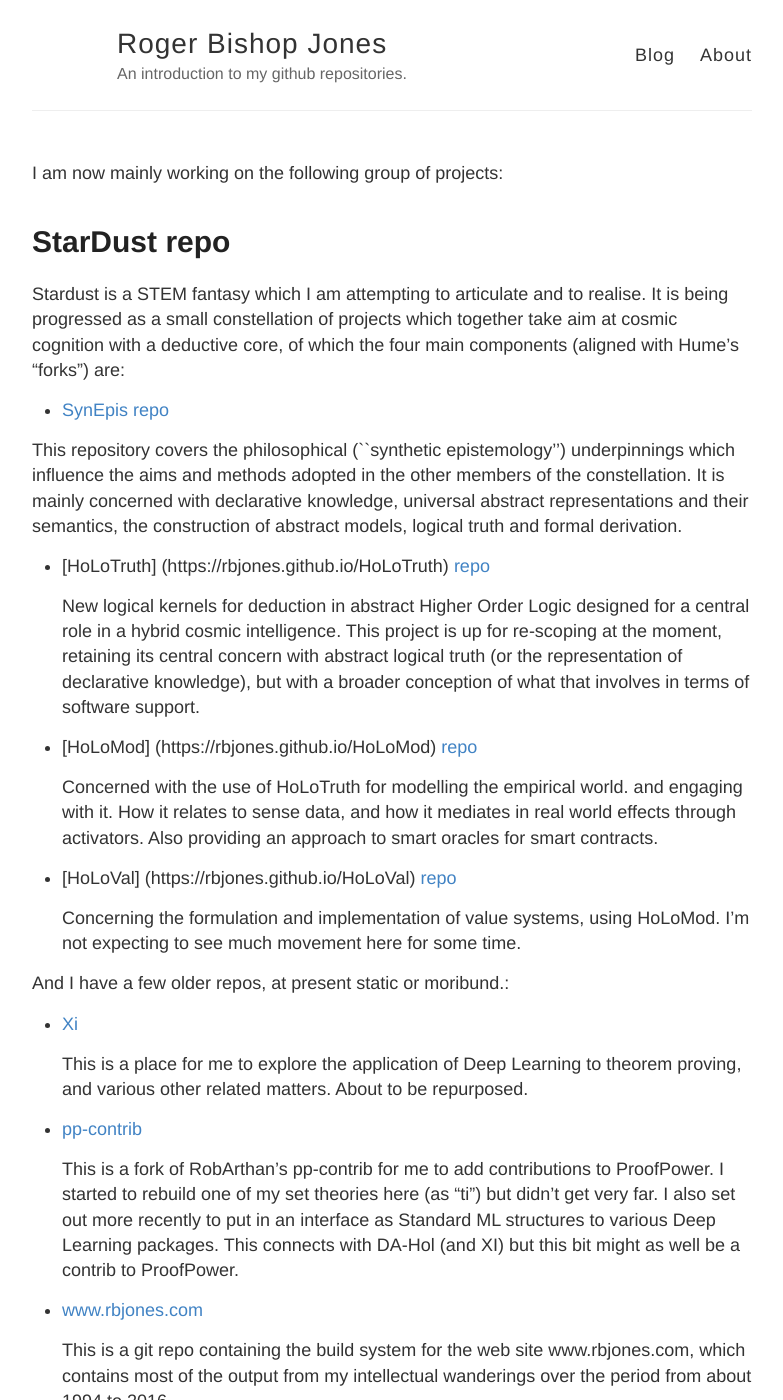
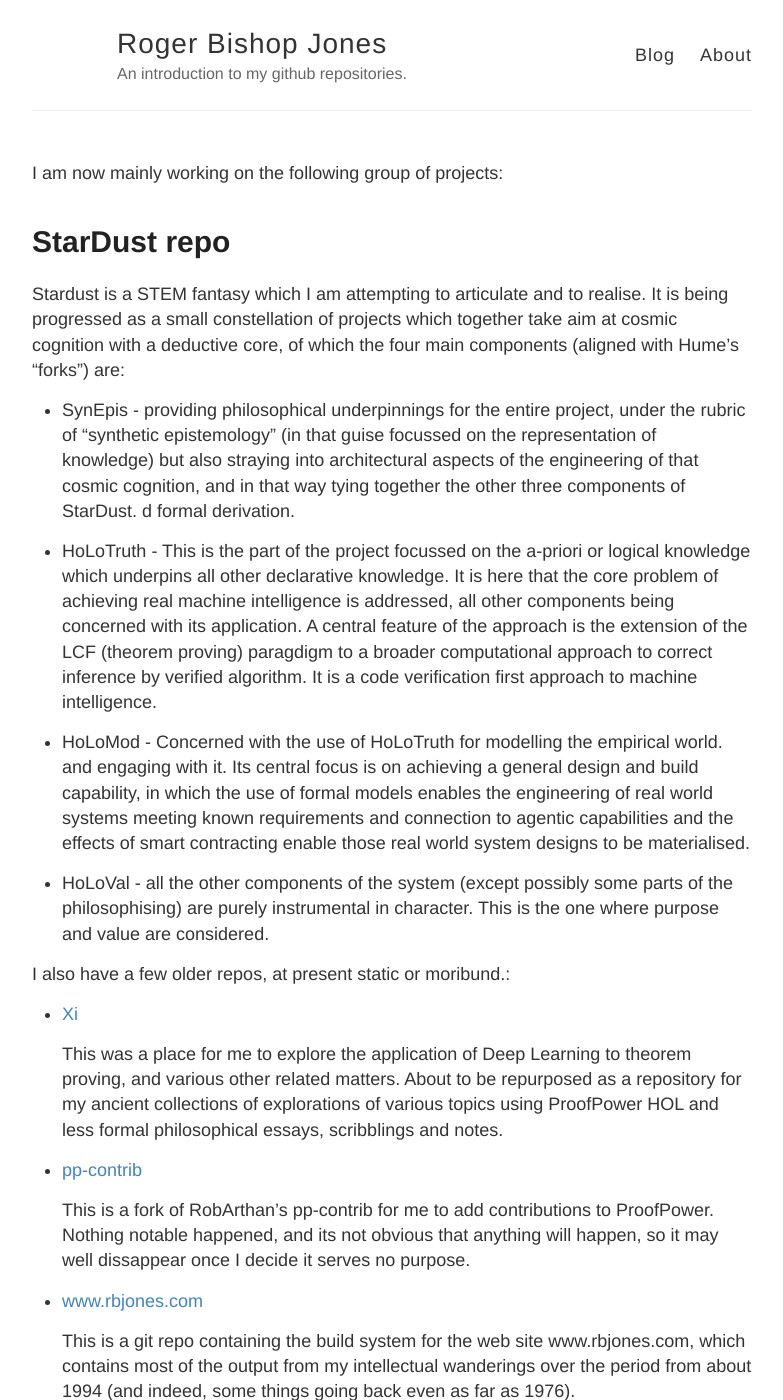
Before and after one commit to rbjones/rbjones.github.io, a Jekyll site: the page built from index.md, in a window 1280 px wide and 1400 px high. Shown: the whole window, without its empty margins (248-1031 px from the left). Built offline with Jekyll 4.4.1, drawn with Linux system fonts in a browser that asks for light colours; some of the changed text lies outside the part shown.

Commit message:
Rewritten index file
More concise description of StarDust

```diff
--- a/index.md
+++ b/index.md
@@ -8,45 +8,35 @@ I am now mainly working on the following group of projects:
   Stardust is a STEM fantasy which I am attempting to articulate and to realise.
   It is being progressed as a small constellation of projects which together take aim at cosmic cognition with a deductive core, of which the four main components (aligned with Hume's "forks") are:
 
--  [SynEpis](https://rbjones.github.io/SynEpis) [repo](https://github.com/rbjones/SynEpis)
+-  SynEpis - providing philosophical underpinnings for the entire project, under the rubric of "synthetic epistemology" (in that guise focussed on the representation of knowledge) but also straying into architectural aspects of the engineering of that cosmic cognition, and in that way tying together the other three components of StarDust.
+d  formal derivation.
 
-This repository covers the philosophical (``synthetic epistemology'') underpinnings which influence the aims and methods adopted in the other members of the constellation.
-It is mainly concerned with declarative knowledge, universal abstract representations and their semantics, the construction of abstract models, logical truth and  formal derivation.
+- HoLoTruth - This is the part of the project focussed on the a-priori or logical knowledge which underpins all other declarative knowledge.
+It is here that the core problem of achieving real machine intelligence is addressed, all other components being concerned with its application.
+A central feature of the approach is the extension of the LCF (theorem proving) paragdigm to a broader computational approach to correct inference by verified algorithm.
+It is a code verification first approach to machine intelligence.
 
-- [HoLoTruth] (https://rbjones.github.io/HoLoTruth) [repo](https://github.com/rbjones/HoLoTruth)
+- HoLoMod - Concerned with the use of HoLoTruth for modelling the empirical world. and engaging with it.
+Its central focus is on achieving a general design and build capability, in which the use of formal models enables the engineering of real world systems meeting known requirements and connection to agentic capabilities and the effects of smart contracting enable those real world system designs to be materialised.
 
-  New logical kernels for deduction in abstract Higher Order Logic designed for a central role in a hybrid cosmic intelligence.
-  This project is up for re-scoping at the moment, retaining its central concern with abstract logical truth (or the representation of declarative knowledge), but with a broader conception of what that involves in terms of software support.
+- HoLoVal - all the other components of the system (except possibly some parts of the philosophising) are purely instrumental in character.
+This is the one where purpose and value are considered.
 
-- [HoLoMod] (https://rbjones.github.io/HoLoMod) [repo](https://github.com/rbjones/HoLoTruth)
-
-  Concerned with the use of HoLoTruth for modelling the empirical world. and engaging with it.
-  How it relates to sense data, and how it mediates in real world effects through activators.
-  Also providing an approach to smart oracles for smart contracts.
-
-- [HoLoVal] (https://rbjones.github.io/HoLoVal) [repo](https://github.com/rbjones/HoLoVal)
-
-  Concerning the formulation and implementation of value systems, using HoLoMod.
-  I'm not expecting to see much movement here for some time.
-
-And I have a few older repos, at present static or moribund.:
+I also have a few older repos, at present static or moribund.:
 
 - [Xi](https://www.github.com/rbjones/Xi)
 
-  This is a place for me to explore the application of Deep Learning to theorem proving, and various other related matters.
-  About to be repurposed.
+  This was a place for me to explore the application of Deep Learning to theorem proving, and various other related matters.
+  About to be repurposed as a repository for my ancient collections of explorations of various topics using ProofPower HOL and less formal philosophical essays, scribblings and notes.
 
 - [pp-contrib](https://www.github.com/rbjones/pp-contrib)
 
   This is a fork of RobArthan's pp-contrib for me to add contributions to ProofPower.
-  I started to rebuild one of my set theories here (as "ti") but didn't get very far.
-  I also set out more recently to put in an interface as Standard ML structures to various Deep Learning packages.
-  This connects with DA-Hol (and XI) but this bit might as well be a contrib to ProofPower.
+  Nothing notable happened, and its not obvious that anything will happen, so it may well dissappear once I decide it serves no purpose.
 
 - [www.rbjones.com](https://www.github.com/rbjones/www.rbjones.com)
 
-  This is a git repo containing the build system for the web site www.rbjones.com, which contains most of the output from my intellectual wanderings over the period from about 1994 to 2016.
+  This is a git repo containing the build system for the web site www.rbjones.com, which contains most of the output from my intellectual wanderings over the period from about 1994 (and indeed, some things going back even as far as 1976).
 
-  I am now in the process of mothballing this site as I transition to working only in github hosted development projects.
+  I am now in the process of mothballing this site as I transition to working only in github hosted development projects, and move some parts of the site into other repos.
   Once this is complete, the site will be purely of historical interest.
-  I might also transfer the web site itself onto pages.github.io if I decide it should still be up.
```
Also changed, not shown: about.md (+1 -1 lines).
